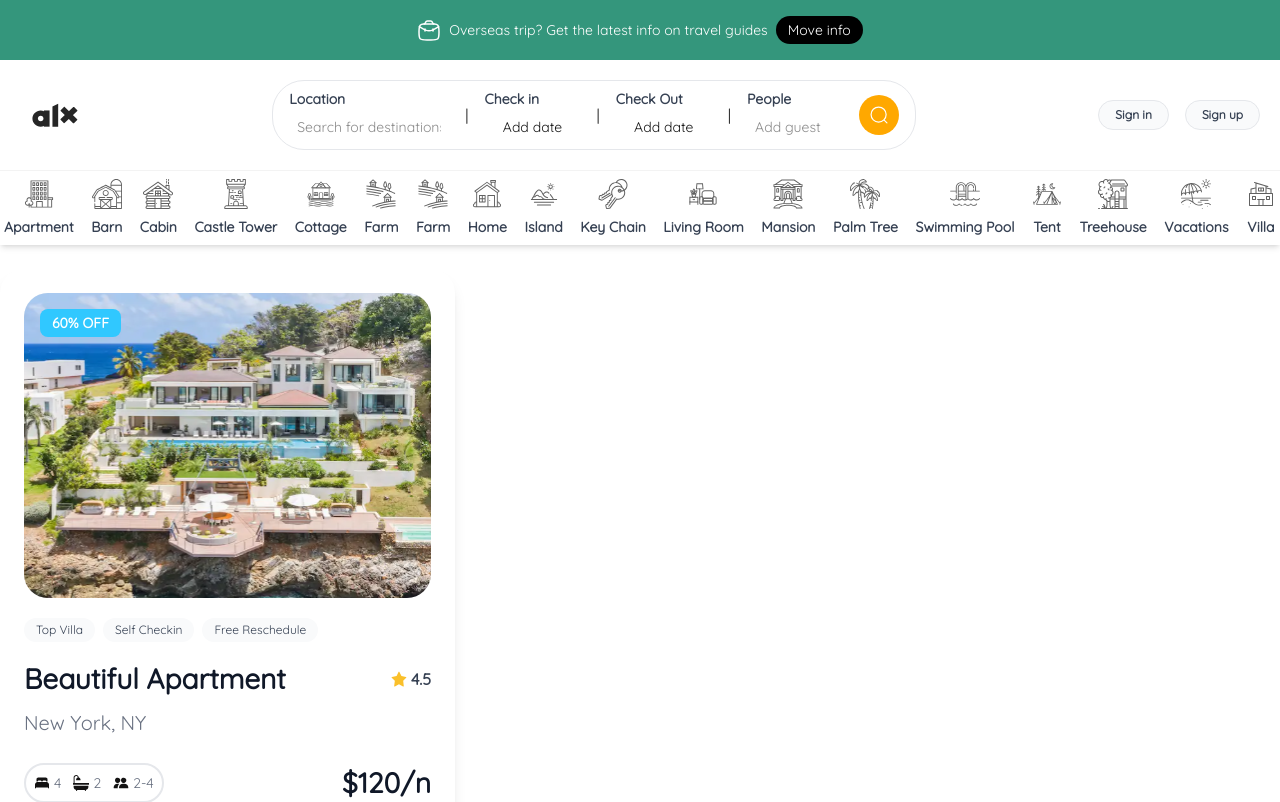
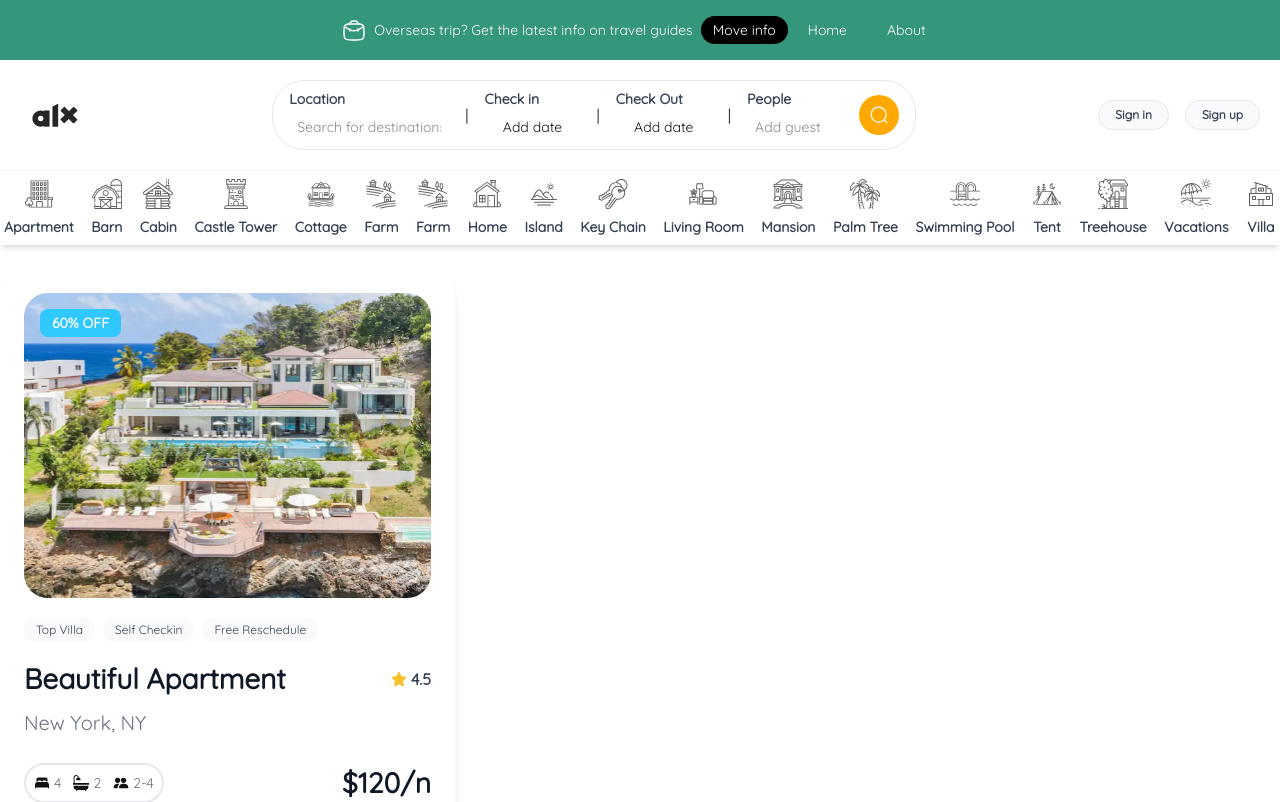
Before and after one commit to eyumazi/alx-project-0x02-setup, a Next.js app in the folder alx-project-0x02/: page / in a window 1280 px wide. Shown: the top 802 px of the page. Built offline with nearby package versions, Linux system fonts and the light colour scheme.

Commit message:
Navigation Links have been added to the Header component, and the Home and About pages have been updated to use default exports.

```diff
--- a/alx-project-0x02/components/layout/Header.tsx
+++ b/alx-project-0x02/components/layout/Header.tsx
@@ -6,7 +6,7 @@ import Button from "@/components/layout/Button";
 import search from "@/public/assets/Icons/Search.svg";
 import { FiltererContainer } from "../Filterer";
 import React, { useState } from "react";
-
+import Link from "next/link";
 const Header = () => {
   const [showOptions, setShowOptions] = useState(false);
   return (
@@ -30,6 +30,20 @@ const Header = () => {
             <button className="text-sm font-medium text-white bg-black rounded-2xl px-3 py-1 mt-2 sm:mt-0">
               Move info
             </button>
+            <div className="flex flex-row items-center justify-center sm:justify-end gap-4 mt-2 sm:mt-0">
+              <Link
+              href="/home"
+              className="text-sm font-medium text-white hover:text-gray-200 transition-colors duration-200 px-3 py-1 rounded"
+              >
+              Home
+              </Link>
+              <Link
+              href="/about"
+              className="text-sm font-medium text-white hover:text-gray-200 transition-colors duration-200 px-3 py-1 rounded"
+              >
+              About
+              </Link>
+            </div>
           </div>
 
           {/* Mobile expand button */}
--- a/alx-project-0x02/pages/about.tsx
+++ b/alx-project-0x02/pages/about.tsx
@@ -1,7 +1,8 @@
 import React from 'react'
 
-export const about = () => {
+const About = () => {
   return (
     <div>about</div>
   )
 }
+export default About;
--- a/alx-project-0x02/pages/home.tsx
+++ b/alx-project-0x02/pages/home.tsx
@@ -1,7 +1,8 @@
 import React from 'react'
 
-export const home = () => {
+export const Home = () => {
   return (
     <div>home Page</div>
   )
 }
+export default Home;
```
